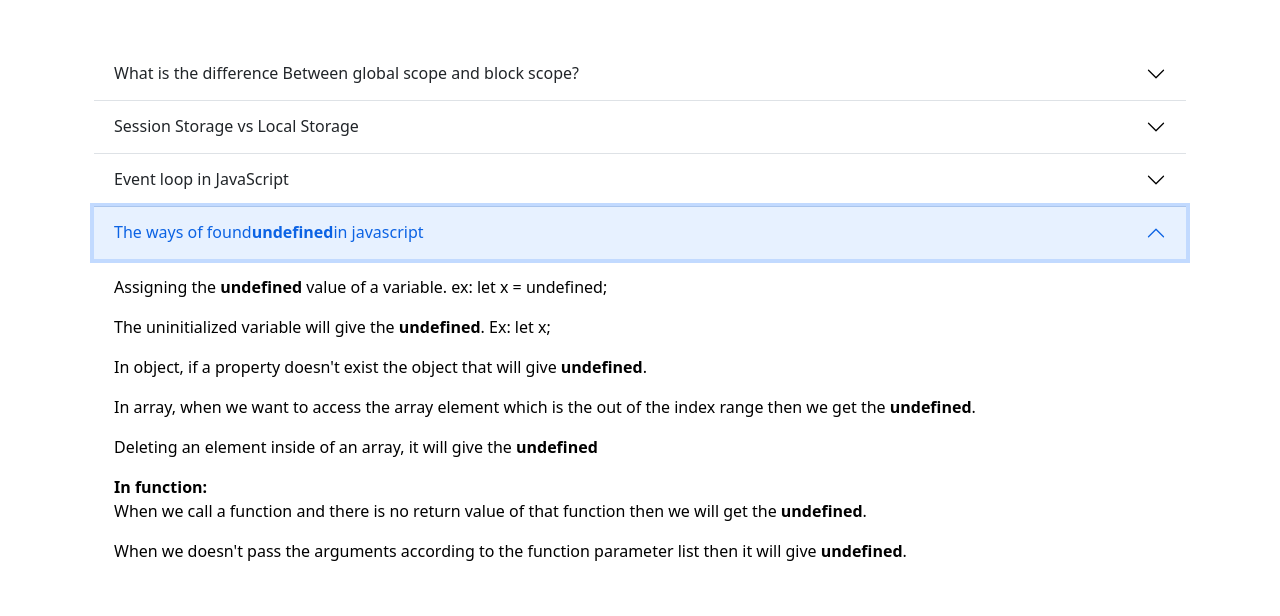
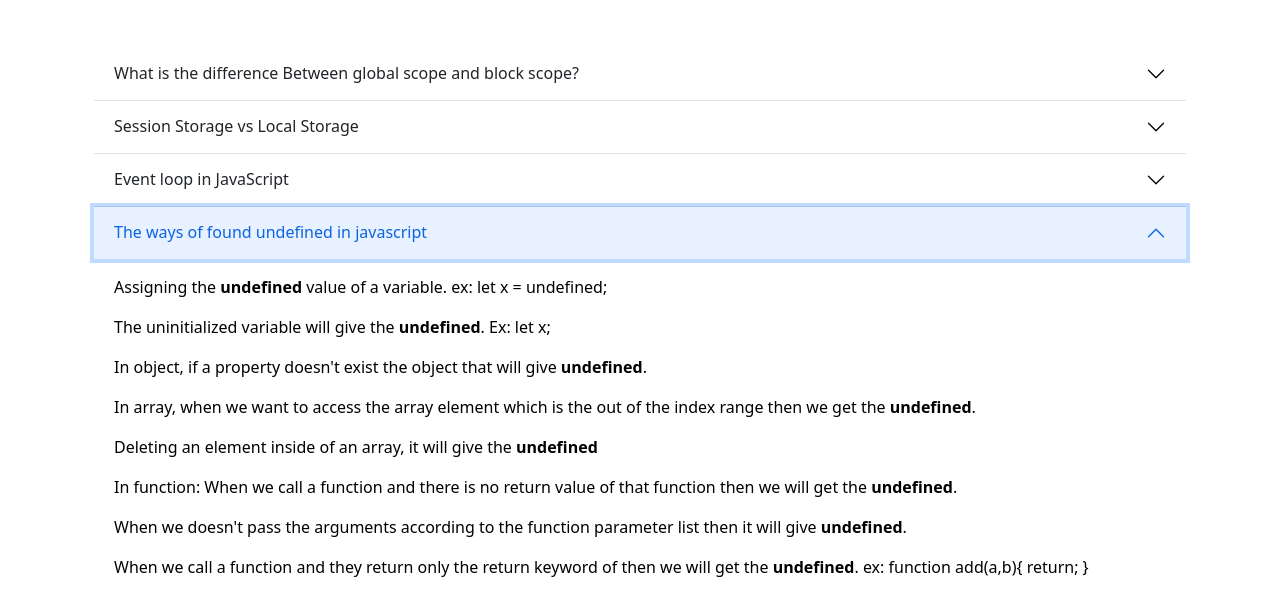
Before and after one commit to mdiibrahim/Speed-Typer, a plain HTML site: page blog.html in a window 1280 px wide. Both pictures are taken after a click on the button "The ways of found undefined in javascript". Drawn offline with nearby package versions, Linux system fonts and the light colour scheme.

Commit message:
all question answer are added

```diff
--- a/blog.html
+++ b/blog.html
@@ -115,7 +115,7 @@
                         <button class="accordion-button collapsed" type="button" data-bs-toggle="collapse"
                             data-bs-target="#flush-collapseFour" aria-expanded="false"
                             aria-controls="flush-collapseFour">
-                            The ways of found <strong>undefined</strong> in javascript
+                            The ways of found undefined in javascript
                         </button>
                     </h2>
                     <div id="flush-collapseFour" class="accordion-collapse collapse" aria-labelledby="flush-headingFour"
@@ -137,10 +137,17 @@
                                 </p>
                             </p>
                             <p>
-                                <b>In function: </b><br>
+                                In function:
                                 When we call a function and there is no return value of that function then we will get the <strong>undefined</strong>.
                                 <p>
                                     When we doesn't pass the arguments according to the function parameter list then it will give <strong>undefined</strong>.
+                                </p>
+                                <p>
+                                    When we call a function and they return only the return keyword  of then we will get the <strong>undefined</strong>.
+                                    ex: function add(a,b){
+
+                                        return;
+                                    }
                                 </p>
                             </p>
                         </div>
```
